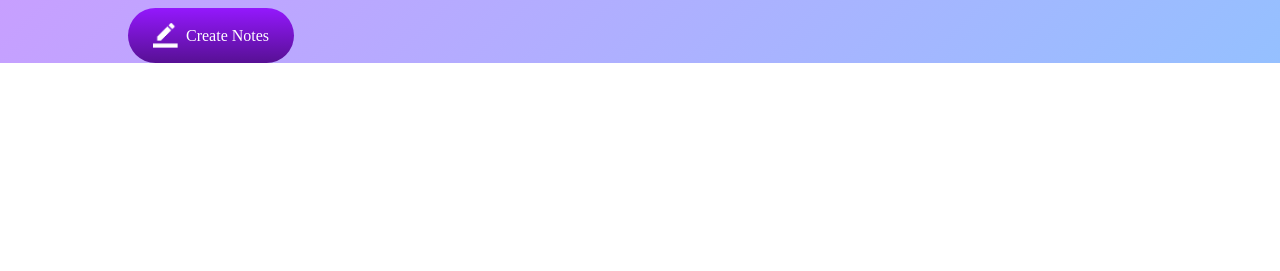
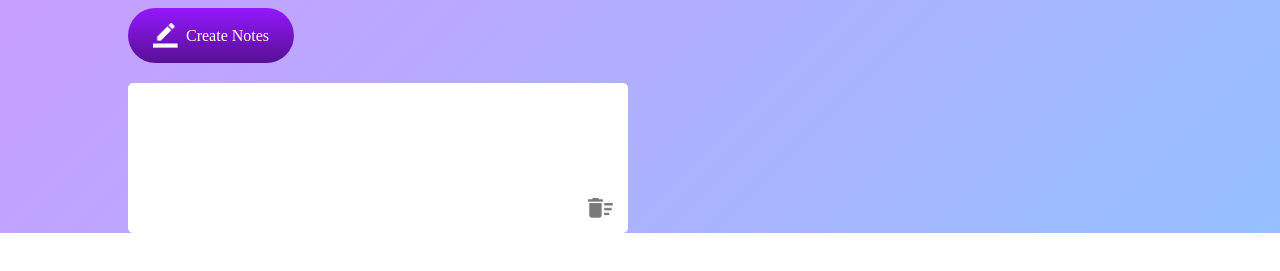
Before and after one commit to Ak-Rakib/Notes_App, a plain HTML site: page index.html in a window 1280 px wide. Both pictures are taken after a click on the button "Create Notes". Shown: the part 211-482 px from the top of the page. Drawn offline with Linux system fonts and the light colour scheme.

Commit message:
set function to work the project

```diff
--- a/CSS/style.css
+++ b/CSS/style.css
@@ -1,11 +1,11 @@
-*{
+* {
   padding: 0;
   margin: 0;
   box-sizing: border-box;
-    font-family: 'Times New Roman', Times, serif;
+  font-family: "Times New Roman", Times, serif;
 }
 
-.container{
+.container {
   width: 100%;
   min-width: 100vh;
   background: linear-gradient(135deg, #cf9aff, #95c0ff);
@@ -14,23 +14,23 @@
   padding-left: 10%;
 }
 
-.container h1{
+.container h1 {
   display: flex;
   align-items: center;
   font-size: 35px;
   font-weight: 600;
 }
 
-container h1 img{
+container h1 img {
   width: 60px;
 }
 
-.container button img{
+.container button img {
   width: 25px;
   margin-right: 8px;
 }
 
-.container button{
+.container button {
   display: flex;
   align-items: center;
   background: linear-gradient(#9418fd, #571094);
@@ -43,3 +43,24 @@ container h1 img{
   margin: 30px 0 20px;
   cursor: pointer;
 }
+
+.input-box {
+  position: relative;
+  width: 100%;
+  max-width: 500px;
+  min-height: 150px;
+  background: #fff;
+  color: #333;
+  padding: 20px;
+  margin: 20px 0;
+  outline: none;
+  border-radius: 5px;
+}
+
+.input-box img{
+    width: 25px;
+    position: absolute;
+    bottom: 15px;
+    right: 15px;
+    cursor: pointer;
+}
--- a/JS/script.js
+++ b/JS/script.js
@@ -0,0 +1,25 @@
+const notesContainer = document.querySelector(".notes_container");
+const createBtn = document.querySelector(".btn");
+let notes = document.querySelector(".input-box");
+
+
+function updateStorage() {
+    localStorage.setItem("notes", notesContainer.innerHTML);
+}
+
+
+createBtn.addEventListener("click", () => {
+    let inputBox = document.createElement("p");
+    let img = document.createElement("img");
+    inputBox.className = "input-box";
+    inputBox.setAttribute("contenteditable", "true");
+    img.src = "images/delete.png";
+    notesContainer.appendChild(inputBox).appendChild(img);
+});
+
+notesContainer.addEventListener("click", function (e) {
+    if (e.target.tagName === "IMG") {
+        e.target.parentElement.remove();
+        updateStorage();
+    }
+});
--- a/index.html
+++ b/index.html
@@ -9,7 +9,12 @@
 <body>
     <div class="container">
         <h1><img src="images/notes.png" alt=""> Notes</h1>
-        <button><img src="images/edit.png" alt=""> Create Notes</button>
+        <button class="btn"><img src="images/edit.png" alt=""> Create Notes</button>
+        <div class="notes_container">
+            <!-- <p contenteditable="true" class="input-box">
+                <img src="images/delete.png" alt="">
+            </p> -->
+        </div>
     </div>
     <script src="JS/script.js"></script>
 </body>
```
Lines whose indentation alone changed are shown as unchanged.
